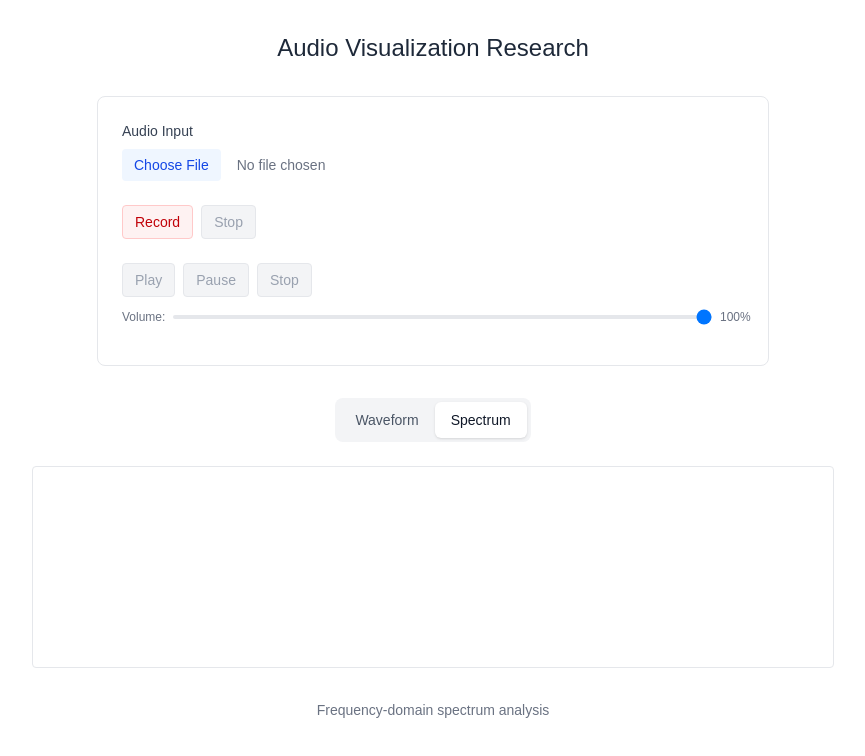
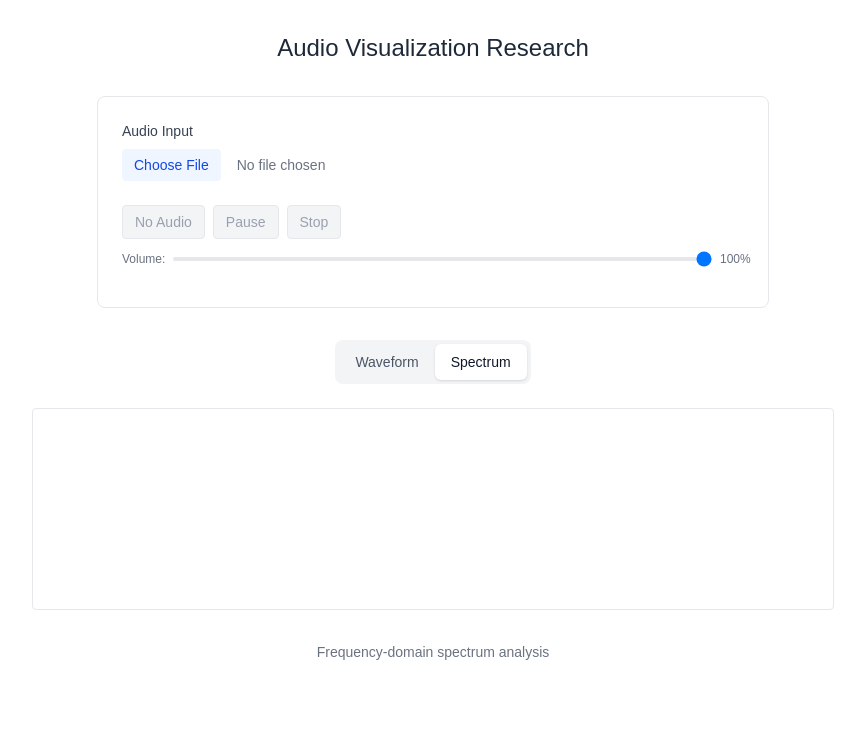
Before and after one commit to riflan-orea/audio, a Next.js app: page /audio-visualizer in a window 1280 px wide. Shown: the top 756 px of the page, without its empty margins (207-1072 px from the left). Built offline with nearby package versions, Linux system fonts and the light colour scheme.

Commit message:
Refactor AudioControls component by removing recording functionality and simplifying file upload handling. Improved audio context initialization and added loading state for audio metadata with enhanced console logging for better debugging.

```diff
--- a/app/components/AudioControls.tsx
+++ b/app/components/AudioControls.tsx
@@ -14,18 +14,14 @@ const AudioControls: React.FC<AudioControlsProps> = ({
   onIsPlayingChange
 }) => {
   const [audioContext, setAudioContext] = useState<AudioContext | null>(null);
-  const [isRecording, setIsRecording] = useState(false);
   const [isPlaying, setIsPlaying] = useState(false);
   const [audioSource, setAudioSource] = useState<MediaElementAudioSourceNode | null>(null);
-  const [mediaRecorder, setMediaRecorder] = useState<MediaRecorder | null>(null);
-  const [recordedChunks, setRecordedChunks] = useState<Blob[]>([]);
   const [audioUrl, setAudioUrl] = useState<string | null>(null);
   const [currentTime, setCurrentTime] = useState(0);
   const [duration, setDuration] = useState(0);
   const [volume, setVolume] = useState(1);
 
   const audioRef = useRef<HTMLAudioElement | null>(null);
-  const streamRef = useRef<MediaStream | null>(null);
   const analyserRef = useRef<AnalyserNode | null>(null);
 
   const initializeAudioContext = useCallback(() => {
@@ -45,94 +41,33 @@ const AudioControls: React.FC<AudioControlsProps> = ({
 
   const handleFileUpload = useCallback(async (event: React.ChangeEvent<HTMLInputElement>) => {
     const file = event.target.files?.[0];
-    if (!file || !audioContext) return;
+    if (!file) return;
 
     try {
-      const arrayBuffer = await file.arrayBuffer();
-      const audioBuffer = await audioContext.decodeAudioData(arrayBuffer);
+      // Initialize audio context if not already done
+      if (!audioContext) {
+        initializeAudioContext();
+      }
+
+      // Wait a bit for the context to be ready
+      await new Promise(resolve => setTimeout(resolve, 100));
 
       if (audioRef.current) {
         const url = URL.createObjectURL(file);
         audioRef.current.src = url;
         setAudioUrl(url);
-        setDuration(audioBuffer.duration);
+        console.log('Audio file loaded, URL set:', url);
+
+        // Set duration when metadata is loaded
+        audioRef.current.onloadedmetadata = () => {
+          setDuration(audioRef.current?.duration || 0);
+          console.log('Audio metadata loaded, duration:', audioRef.current?.duration);
+        };
       }
     } catch (error) {
       console.error('Error loading audio file:', error);
     }
-  }, [audioContext]);
-
-  const startRecording = useCallback(async () => {
-    try {
-      const stream = await navigator.mediaDevices.getUserMedia({
-        audio: {
-          echoCancellation: true,
-          noiseSuppression: true,
-          sampleRate: 44100
-        }
-      });
-      streamRef.current = stream;
-
-      // Get supported MIME types
-      const mimeType = MediaRecorder.isTypeSupported('audio/webm')
-        ? 'audio/webm'
-        : MediaRecorder.isTypeSupported('audio/mp4')
-        ? 'audio/mp4'
-        : 'audio/wav';
-
-      const recorder = new MediaRecorder(stream, { mimeType });
-
-      // Store chunks in state to persist across events
-      const recordingChunks: Blob[] = [];
-
-      recorder.ondataavailable = (event) => {
-        if (event.data.size > 0) {
-          recordingChunks.push(event.data);
-        }
-      };
-
-      recorder.onstop = () => {
-        const blob = new Blob(recordingChunks, { type: mimeType });
-        const url = URL.createObjectURL(blob);
-        setAudioUrl(url);
-        setRecordedChunks(recordingChunks);
-
-        if (audioRef.current) {
-          audioRef.current.src = url;
-          // Set duration for recorded audio
-          audioRef.current.onloadedmetadata = () => {
-            setDuration(audioRef.current?.duration || 0);
-          };
-        }
-
-        console.log('Recording stopped, blob size:', blob.size);
-      };
-
-      recorder.onerror = (event) => {
-        console.error('MediaRecorder error:', event);
-        setIsRecording(false);
-      };
-
-      setMediaRecorder(recorder);
-      recorder.start(1000); // Collect data every second
-      setIsRecording(true);
-      console.log('Recording started');
-    } catch (error) {
-      console.error('Error starting recording:', error);
-      alert('Failed to start recording. Please check microphone permissions.');
-    }
-  }, []);
-
-  const stopRecording = useCallback(() => {
-    if (mediaRecorder && isRecording) {
-      mediaRecorder.stop();
-      setIsRecording(false);
-
-      if (streamRef.current) {
-        streamRef.current.getTracks().forEach(track => track.stop());
-      }
-    }
-  }, [mediaRecorder, isRecording]);
+  }, [audioContext, initializeAudioContext]);
 
   const playAudio = useCallback(() => {
     if (!audioRef.current) return;
@@ -238,39 +173,7 @@ const AudioControls: React.FC<AudioControlsProps> = ({
         />
       </div>
 
-      {/* Recording Controls */}
-      <div className="mb-6">
-        <div className="flex gap-2">
-          <button
-            onClick={startRecording}
-            disabled={isRecording}
-            className={`px-3 py-1.5 text-sm font-medium rounded border transition-colors ${
-              isRecording
-                ? 'bg-gray-100 text-gray-400 border-gray-200 cursor-not-allowed'
-                : 'bg-red-50 text-red-700 border-red-200 hover:bg-red-100'
-            }`}
-          >
-            {isRecording ? 'Recording...' : 'Record'}
-          </button>
-          <button
-            onClick={stopRecording}
-            disabled={!isRecording}
-            className={`px-3 py-1.5 text-sm font-medium rounded border transition-colors ${
-              !isRecording
-                ? 'bg-gray-100 text-gray-400 border-gray-200 cursor-not-allowed'
-                : 'bg-gray-50 text-gray-700 border-gray-200 hover:bg-gray-100'
-            }`}
-          >
-            Stop
-          </button>
-        </div>
-        {isRecording && (
-          <div className="mt-2 flex items-center gap-2 text-red-600 text-sm">
-            <div className="w-2 h-2 bg-red-500 rounded-full animate-pulse"></div>
-            Recording...
-          </div>
-        )}
-      </div>
+
 
       {/* Playback Controls */}
       <div className="mb-4">
@@ -284,7 +187,7 @@ const AudioControls: React.FC<AudioControlsProps> = ({
                 : 'bg-green-50 text-green-700 border-green-200 hover:bg-green-100'
             }`}
           >
-            Play
+            {!audioUrl ? 'No Audio' : isPlaying ? 'Playing' : 'Play'}
           </button>
           <button
             onClick={pauseAudio}
```
